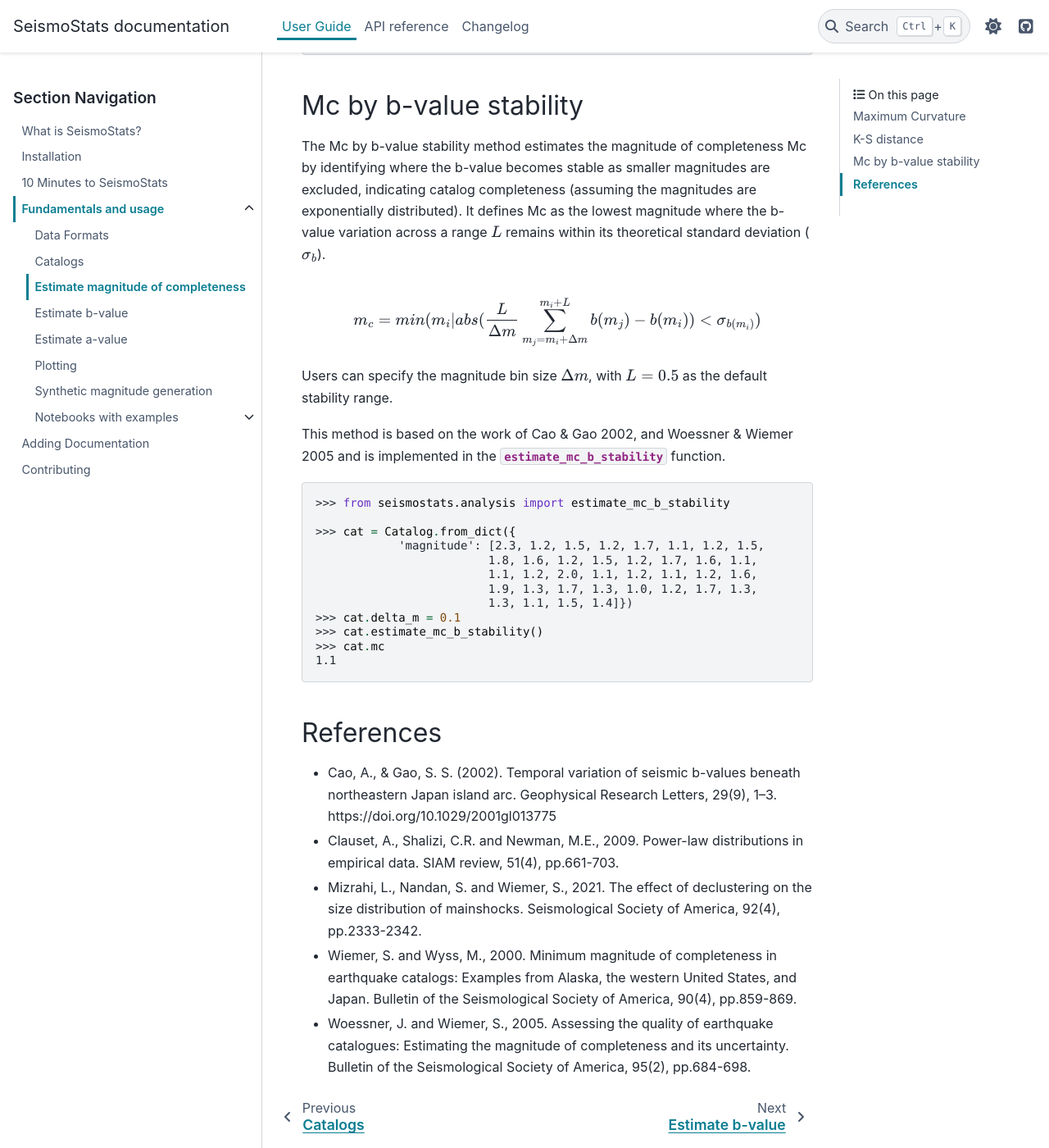
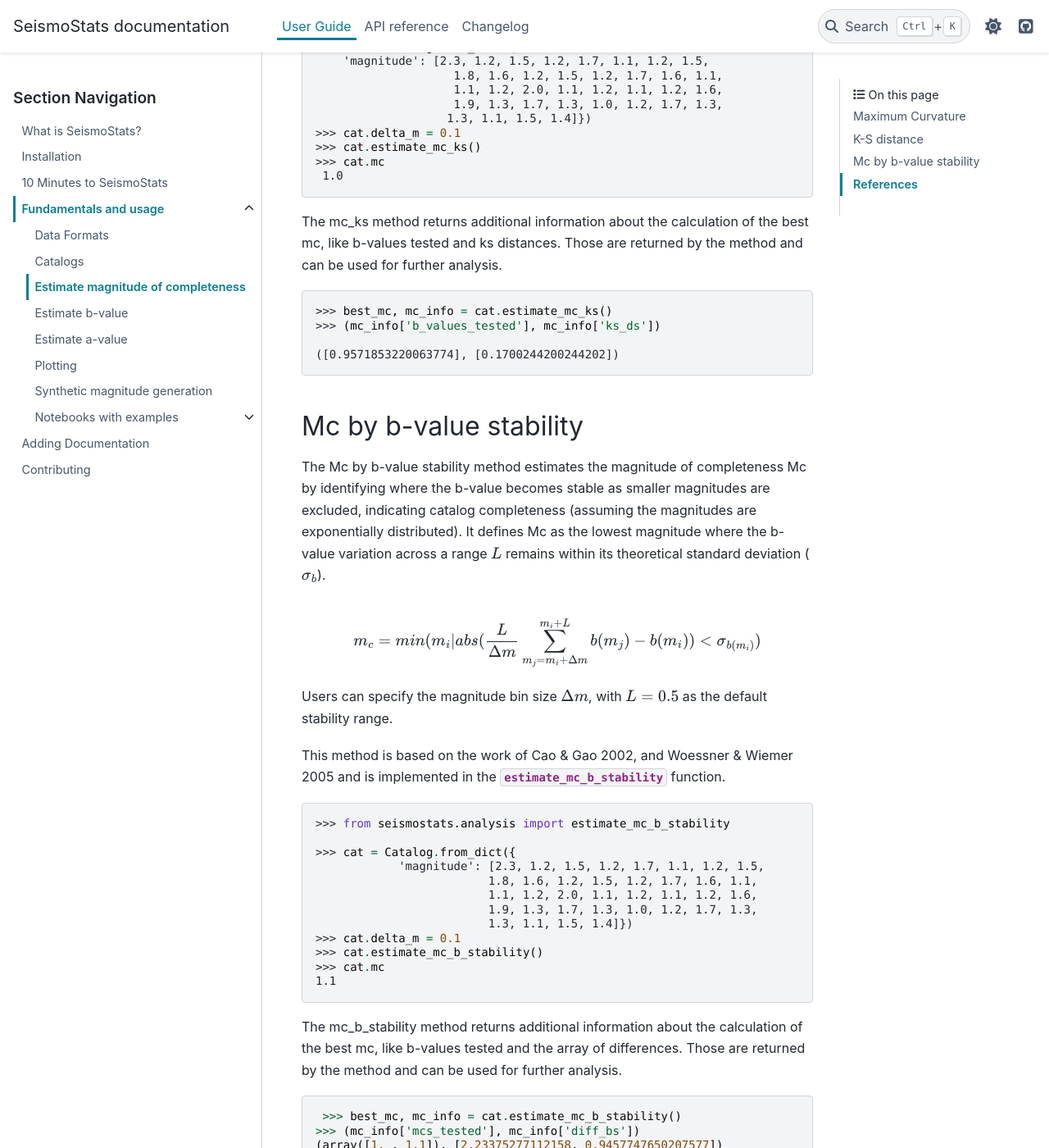
Before and after one commit to swiss-seismological-service/SeismoStats, a Sphinx documentation site: the page built from docs/source/user/estimate_mc.md, in a window 1280 px wide and 1400 px high, scrolled down 1705 px. Shown: the whole window at 82% size. Built offline with Sphinx 7.4.7 and the PyData theme 0.15.4, drawn with Linux system fonts in a browser that asks for light colours; pages that are not in the unit, such as notebooks, are missing from menus; the version number could not be read and is left out; some of the changed text lies outside the part shown.

Commit message:
docs: update the notebook and user documentation with mc changes

````diff
--- a/docs/source/user/estimate_mc.md
+++ b/docs/source/user/estimate_mc.md
@@ -36,6 +36,14 @@
 1.4
 ```
 
+The mc_maxc method also returns the correction factor used in the calculation of the best mc value.
+
+```python
+>>> best_mc, mc_info = cat.estimate_mc_maxc(fmd_bin=0.1)
+>>> mc_info['correction_factor']
+0.2
+ ```
+
 ## K-S distance
 
 The Kolmogorov-Smirnov (K-S) method estimates the magnitude of completeness Mc by comparing the observed and expected cumulative distribution functions (CDFs), assuming an exponential distribution of magnitudes. Mc is defined as the lowest magnitude where the simulated probability $P(D_{KS})$ of observing the KS-distance exceeds a chosen threshold $p$, with default values of $p$=0.1 and $n$=10,000 ($n$ being the number of random draws of discretized magnitudes drawn from an exponential distribution).
@@ -61,6 +69,15 @@
 >>> cat.mc
  1.0
 ```
+The mc_ks method returns additional information about the calculation of the best mc, like b-values tested and ks distances. Those are returned by the method and can be used for further analysis.
+
+```python
+>>> best_mc, mc_info = cat.estimate_mc_ks()
+>>> (mc_info['b_values_tested'], mc_info['ks_ds'])
+
+([0.9571853220063774], [0.1700244200244202])
+```
+
 ## Mc by b-value stability
 
 The Mc by b-value stability method estimates the magnitude of completeness Mc by identifying where the b-value becomes stable as smaller magnitudes are excluded, indicating catalog completeness (assuming the magnitudes are exponentially distributed). It defines Mc as the lowest magnitude where the b-value variation across a range $L$ remains within its theoretical standard deviation ($\sigma_{b}$).
@@ -88,6 +105,13 @@
 >>> cat.mc
 1.1
 ```
+The mc_b_stability method returns additional information about the calculation of the best mc, like b-values tested and the array of differences. Those are returned by the method and can be used for further analysis.
+
+```python
+ >>> best_mc, mc_info = cat.estimate_mc_b_stability()
+>>> (mc_info['mcs_tested'], mc_info['diff_bs'])
+(array([1. , 1.1]), [2.23375277112158, 0.9457747650207577])
+```
 
 ## References
 - Cao, A., & Gao, S. S. (2002). Temporal variation of seismic b-values beneath northeastern Japan island arc. Geophysical Research Letters, 29(9), 1–3. https://doi.org/10.1029/2001gl013775
````
Also changed, not shown: CHANGELOG.md (+8 -5 lines), 1 other file.
